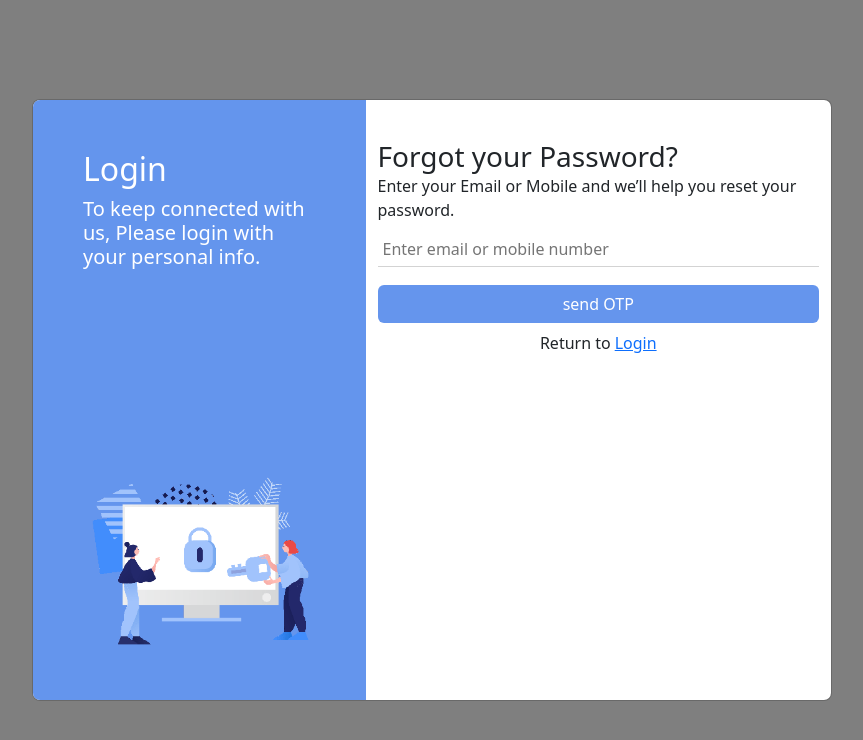
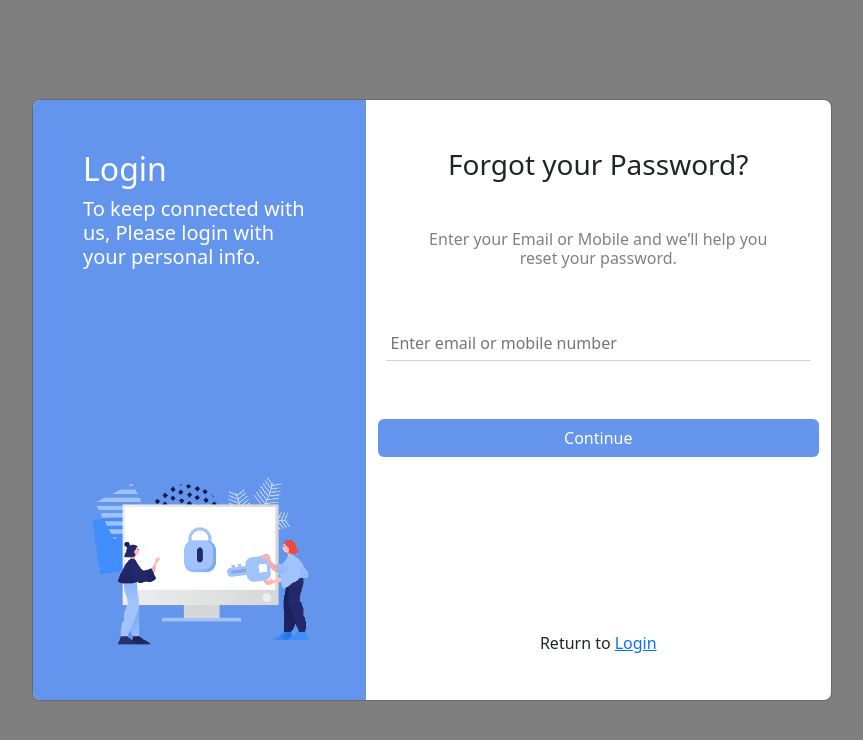
Before and after one commit to SudhanshuHRI/crudMERN-frontend, a React (Create React App) app: page / in a window 1280 px wide. Both pictures are taken after a click on the link "Forgot Password?". Shown: the top 740 px of the page, without its empty margins (208-1071 px from the left). Built offline with nearby package versions, Linux system fonts and the light colour scheme; the HTML template or start-up script is replaced by a standard one.

Commit message:
login ui completed

```diff
--- a/src/components/forgotComponent.js
+++ b/src/components/forgotComponent.js
@@ -6,22 +6,22 @@ const FrogotComponent = ({ switchForm }) => {
 
     return (
         <>
-            <div>
-                <p className="h3">Forgot your Password?</p>
-                <p>Enter your Email or Mobile and we’ll help you reset your password.</p>
+            <div className='forgotContainer '>
+                <div className='mt-5 text-center'>
+                    <p className="h3">Forgot your Password?</p>
+                </div>
+                <div className='mt-5 text-center' style={{color:"gray"}}>
+                    <p className='h6 ps-5 px-5'>Enter your Email or Mobile and we’ll help you reset your password.</p>
+                </div>
+
                 <div className="inputDiv">
-                    <div className='loginInputs'>
+                    <div className='loginInputs mt-5 ps-2 px-2'>
                         <input type='text' placeholder='Enter email or mobile number' />
-
                     </div>
-                    <button className='btn registerButton mt-2 mb-2' onClick={()=>switchForm("verifyotp")}>send OTP</button>
+                    <button className='btn registerButton mt-5 mb-5' onClick={() => switchForm("verifyotp")}>Continue</button>
 
 
-
-
-
-
-                    <div className='d-flex justify-content-center'>
+                    <div className='d-flex justify-content-center returnLoginLink'>
                         <span>Return to </span>
                         <a href='#' className='ms-1' onClick={() => switchForm("login")}>Login</a>
                     </div>
--- a/src/components/verifyOTPComponent.js
+++ b/src/components/verifyOTPComponent.js
@@ -1,9 +1,38 @@
-const VarifyOTP = () => {
+import "../css/verifyOTPComponent.css"
+const VarifyOTP = ({ switchForm }) => {
+
     return (
-        <div>
-            <h1>This is VarifyOTP component</h1>
-        </div>
-     );
+        <>
+            <div className='forgotContainer '>
+                <div className='mt-5 text-center'>
+                    <p className="h3">Two-Step Varification</p>
+                </div>
+                <div className="text-center mt-4 ">
+                    <img src="/otp.png" />
+                </div>
+                <div className='mt-5 text-center' style={{ color: "gray" }}>
+                    <p className='h5 ps-3 px-3'>Please enter the OTP (one time password) to verify your account. A Code has been sent to <span>+1*******179</span></p>
+                </div>
+
+                <div className="inputDiv">
+                    <div className='otpDiv  mt-5 ps-2 px-2 '>
+                        {/* <input type='text' placeholder='Enter email or mobile number' /> */}
+                        <input type="text"  maxLength="1"/>
+                        <input type="text" maxLength="1"/>
+                        <input type="text" maxLength="1"/>
+                        <input type="text" maxLength="1"/>
+                    </div>
+                    <button className='btn registerButton mt-5 mb-5' onClick={() => switchForm("verifyotp")}>Varify</button>
+
+
+                    <div className='d-flex justify-content-center '>
+                        <span>Return to </span>
+                        <a href='#' className='ms-1' onClick={() => switchForm("login")}>Login</a>
+                    </div>
+                </div>
+            </div>
+        </>
+    );
 }
 
 export default VarifyOTP;
--- a/src/css/forgotComponent.css
+++ b/src/css/forgotComponent.css
@@ -0,0 +1,10 @@
+.forgotContainer{
+   margin-top:20%;
+
+}
+.returnLoginLink{
+    position: relative;
+    bottom:0;
+    height: 150px;
+    align-items: end;
+}
--- a/src/css/home.css
+++ b/src/css/home.css
@@ -25,3 +25,13 @@ td{
     width: 70px;
     border-radius: 50%;
 }
+input::-webkit-outer-spin-button,
+input::-webkit-inner-spin-button {
+  -webkit-appearance: none;
+  margin: 0;
+}
+
+/* Firefox */
+input[type=number] {
+  -moz-appearance: textfield;
+}
--- /dev/null
+++ b/src/css/verifyOTPComponent.css
@@ -0,0 +1,20 @@
+.otpDiv{
+
+    display: flex;
+    justify-content: space-evenly;
+    align-items: center;
+
+
+}
+.otpDiv > input {
+    width: 60px;
+    min-height: 90px;
+    border:none;
+    border-bottom: 1px solid gray;
+    font-size: 2.5rem;
+    text-align: center;
+}
+.otpDiv > input:focus{
+    outline:none;
+
+}
```
Also changed, not shown: public/otp.png (added).
